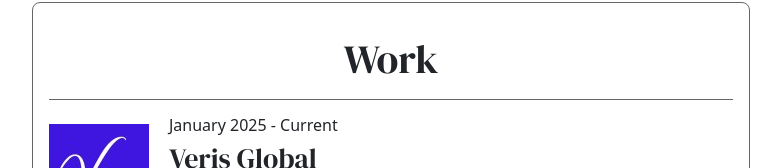
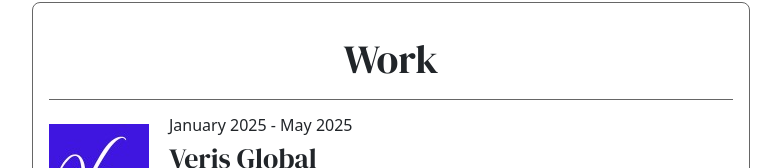
Before and after one commit to CalvinGaiennie/portfolio-vite, a React (Vite) app: page / in a window 1280 px wide. Shown: the part 632-800 px from the top of the page, without its empty margins (249-1030 px from the left). Built offline with nearby package versions, Linux system fonts and the light colour scheme.

Commit message:
updated work

```diff
--- a/src/components/Work.jsx
+++ b/src/components/Work.jsx
@@ -11,7 +11,7 @@ function Work() {
             position={"Software Developer Intern"}
             institution={"Veris Global"}
             location={"Lafaytette, LA (onsite)"}
-            time={"January 2025 - Current"}
+            time={"January 2025 - May 2025"}
             logo="/imgs/veris_global_logo.jpeg"
           />
         }
--- a/src/pages/Homepage.jsx
+++ b/src/pages/Homepage.jsx
@@ -10,7 +10,6 @@ function Homepage() {
       <PageNav />
       <Introduction />
       <Experience />
-      {/* once onboarding is done I will ship this feature. */}
       <ProjectsPreview />
       <Technologies />
     </div>
```
